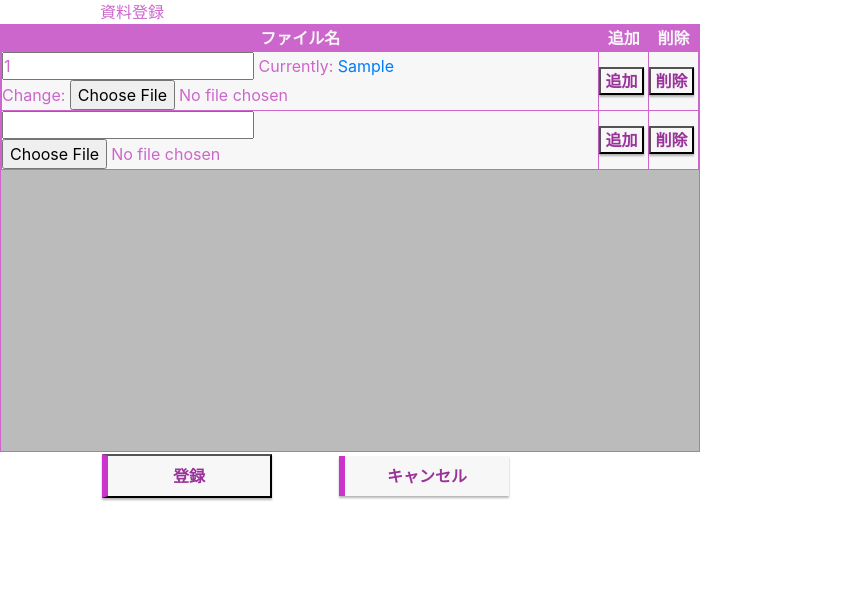
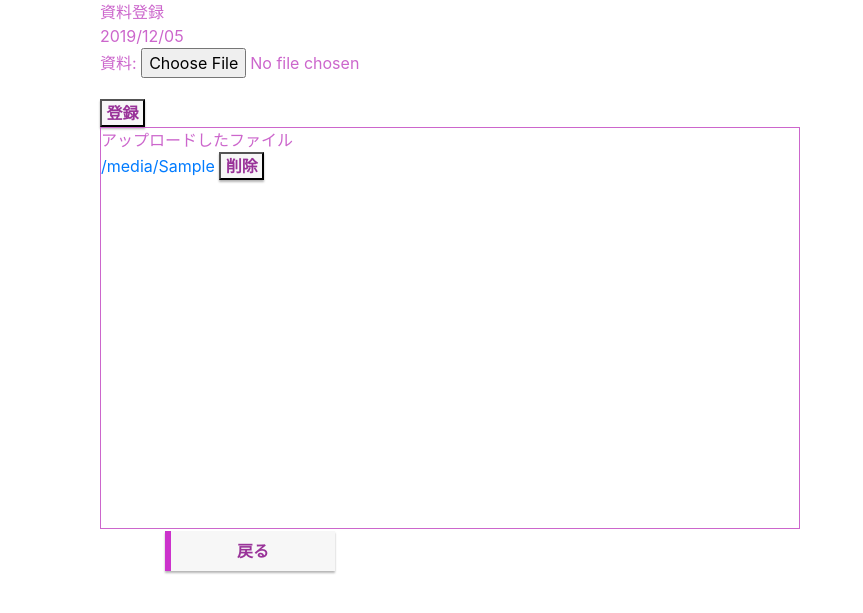
Before and after one commit to Ryuk-Togo/amenotorifune, a Django app: page /susanowo/shiryou/1 in a window 1280 px wide; the page is wider, and only the part inside the window is pictured. Shown: the top 613 px of that part, without its empty margins (0-863 px from the left). Run offline with Django 3.2, Linux system fonts and the light colour scheme; tables that the repository leaves empty hold one stand-in row (values such as "Sample post"); lists and menus that the app fills with data are empty; some libraries are stand-ins or nearby versions.

Commit message:
ファイルの追加処理完了

```diff
--- a/susanowo/forms/shiryouModelForm.py
+++ b/susanowo/forms/shiryouModelForm.py
@@ -12,12 +12,13 @@ from django.core.files.storage import default_storage
 #         return default_storage.url(file_name)
 
 class TShiryouModelForm(forms.ModelForm):
-    attach = forms.FileField(label='資料ファイル')
-
     class Meta:
         model = TShiryou
-        # fields = ('todo_id', 'attach')
-        fields = '__all__'
+        fields = ('todo_id','attach')
+        # fields = '__all__'
+        widgets = {
+            'todo_id': forms.HiddenInput(),
+        }
 
 # class BaseUploadFormSet(forms.BaseFormSet):
 #     def save(self):
--- a/susanowo/models/tshiryou.py
+++ b/susanowo/models/tshiryou.py
@@ -12,8 +12,8 @@ class TShiryou(models.Model):
         verbose_name='タスクのid',
     )
     attach = models.FileField(
+        '資料',
         upload_to=get_upload_dir,
-        verbose_name='添付ファイル',
     )
     create_date = models.DateTimeField(
         verbose_name='登録日時',
--- a/susanowo/views/shiryouviews.py
+++ b/susanowo/views/shiryouviews.py
@@ -73,10 +73,9 @@ import datetime
 #         return self.render_to_response(context)
 
 def multi_upload_with_model(request,todo_id):
-    # formset = UploadModelFormSet(request.POST or None, files=request.FILES or None, queryset=TShiryou.objects.none())
-    ShiryouFormSet = UploadModelFormSet(request.POST or None, files=request.FILES or None, queryset=TShiryou.objects.filter(todo_id=todo_id).order_by('id'))
+    initial = [{'todo_id':todo_id}]
+    formset = UploadModelFormSet(request.POST or None, files=request.FILES or None, queryset=TShiryou.objects.none(), initial=initial)
     if request.method == 'POST':
-        formset = UploadModelFormSet(request.POST, files=request.FILES)
         if formset.is_valid():
             formset.save()
             # return redirect('susanowo:file_list')
@@ -84,9 +83,10 @@ def multi_upload_with_model(request,todo_id):
         else:
             return HttpResponse("valid false")
     else:
-        formset = ShiryouFormSet
         context = {
+            'today': datetime.datetime.today().strftime("%Y/%m/%d"),
             'formset': formset,
+            'shiryou': TShiryou.objects.filter(todo_id=todo_id).order_by('id'),
             'todo_id': todo_id,
         }
 
--- a/templates/susanowo/shiryou.html
+++ b/templates/susanowo/shiryou.html
@@ -4,58 +4,37 @@
 {% block body %}
 <script src="{% static 'js/susanowo/shiryou.js' %}" ></script>
 <form action="" method="POST" enctype="multipart/form-data">
-    {{ formset.management_form }}
     {% csrf_token %}
     <div id="header" style="position: relative; left:100px;">
         資料登録
     </div>
 
-    <div id="gtd_date">
+    <div id="gtd_date" style="position: relative; left:100px;">
         {{today}}
     </div>
 
+    <!-- ========== ファイルアップローダー div ========== -->
+    <div style="width:700px; position: relative; border-width:0px; left:100px;">
+        {{formset.as_p}}
+        <input type="submit" id="add" name="add" class="class_add square_btn_small" value="登録" />
+    </div>
     <!-- ========== テーブル全体を表す div ========== -->
-    <div style="width:700px; border-style:solid; border-width:1px; left:100px;">
-        <!-- ===== ヘッダ部(THEAD相当)を表す div ===== -->
-        <div style="width:100%">
-            <table class="list_class">
-                <thead>
-                    <tr>
-                        <th class="th_class" style='width:600px'>ファイル名</th>
-                        <th class="th_class" style='width:50px'>追加</th>
-                        <th class="th_class" style='width:50px'>削除</th>
-                    </tr>
-                </thead>
-            </table>
-        </div>
+    <div style="width:700px; border-style:solid; position: relative; border-width:1px; left:100px;">
         <!-- ===== ボディー部(TBODY相当)を表す div ===== -->
-        <div style="height:400px; width:100%;overflow-y:scroll;overflow-x:hidden;background:#BBBBBB">
-            <table id="shiryou" class="list_class">
-                <tbody id="shiryou_tbody">
-                    {% for form in formset.forms %}
-                    <tr id="row" class="normal_row">
-                        <td style='width:600px;'>
-                                <input type="hidden" id="todo_id" name="todo_id" value="{{todo_id}}" />
-                                {{form.todo_id}}
-                                {{form.attach}}
-                        </td>
-                        <td style='width:50px'>
-                            <input type="button" id="add" name="add" class="class_add square_btn_small" value="追加" />
-                        </td>
-                        <td style='width:50px'>
-                            <input type="button" id="del" name="del" class="class_del square_btn_small" value="削除" />
-                        </td>
-                    </tr>
-                    {% endfor %}
-                </tbody>
-            </table>
+        <div style="height:400px; width:100%;overflow-y:scroll;overflow-x:hidden; left:100px;">
+            アップロードしたファイル<br/>
+            <ul class="menu_list">
+            {% for form in shiryou %}
+                <li><a href="{{form.attach.url}}">{{form.attach.url}}</a>
+                <input type="button" id="del" name="del" class="class_del square_btn_small" value="削除" />
+            {% endfor %}
+            </li>
         </div>
     </div>
 
     <table id="controller" style="position: relative; left:100px;">
         <tr>
-            <td style="width:100px;text-align:center;"><input type="submit" value="登録" class="square_btn" /></td>
-            <td style="width:300px;text-align:center;"><a href="/susanowo/index" class="square_btn">キャンセル</a></td>
+            <td style="width:300px;text-align:center;"><a href="/susanowo/index" class="square_btn">戻る</a></td>
         </tr>
     </table>
 </form>
```
Also changed, not shown: susanowo/migrations/0017_auto_20191218_0927.py (added), 1 other file.
